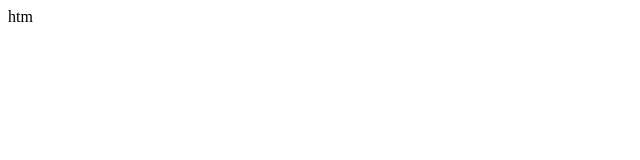
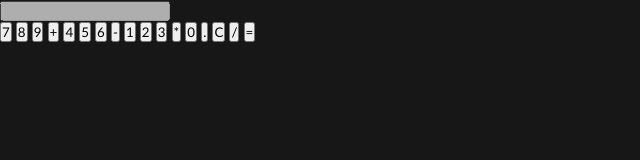
Before and after one commit to amankvcs/codesoft, a plain HTML site: page codesoft_task_03/index.html in a window 1280 px wide. Shown: the whole page, without its empty margins (0-640 px from the left). Drawn offline with Linux system fonts and the light colour scheme; files that its build step writes are made by us from their sources.

Commit message:
Update index.html

```diff
--- a/codesoft_task_03/index.html
+++ b/codesoft_task_03/index.html
@@ -1 +1,34 @@
-htm
+<!DOCTYPE html>
+<html lang="en">
+<head>
+  <meta charset="UTF-8">
+  <meta name="viewport" content="width=device-width, initial-scale=1.0">
+  <title>Simple Calculator</title>
+  <link rel="stylesheet" href="style.css">
+</head>
+<body>
+  <div class="calculator">
+    <input type="text" id="display" disabled>
+    <div class="buttons">
+      <button onclick="appendToDisplay('7')">7</button>
+      <button onclick="appendToDisplay('8')">8</button>
+      <button onclick="appendToDisplay('9')">9</button>
+      <button onclick="appendToDisplay('+')">+</button>
+      <button onclick="appendToDisplay('4')">4</button>
+      <button onclick="appendToDisplay('5')">5</button>
+      <button onclick="appendToDisplay('6')">6</button>
+      <button onclick="appendToDisplay('-')">-</button>
+      <button onclick="appendToDisplay('1')">1</button>
+      <button onclick="appendToDisplay('2')">2</button>
+      <button onclick="appendToDisplay('3')">3</button>
+      <button onclick="appendToDisplay('*')">*</button>
+      <button onclick="appendToDisplay('0')">0</button>
+      <button onclick="appendToDisplay('.')">.</button>
+      <button onclick="clearDisplay()">C</button>
+      <button onclick="appendToDisplay('/')">/</button>
+      <button onclick="calculateResult()" class="equal">=</button>
+    </div>
+  </div>
+  <script src="script.js"></script>
+</body>
+</html>
```
